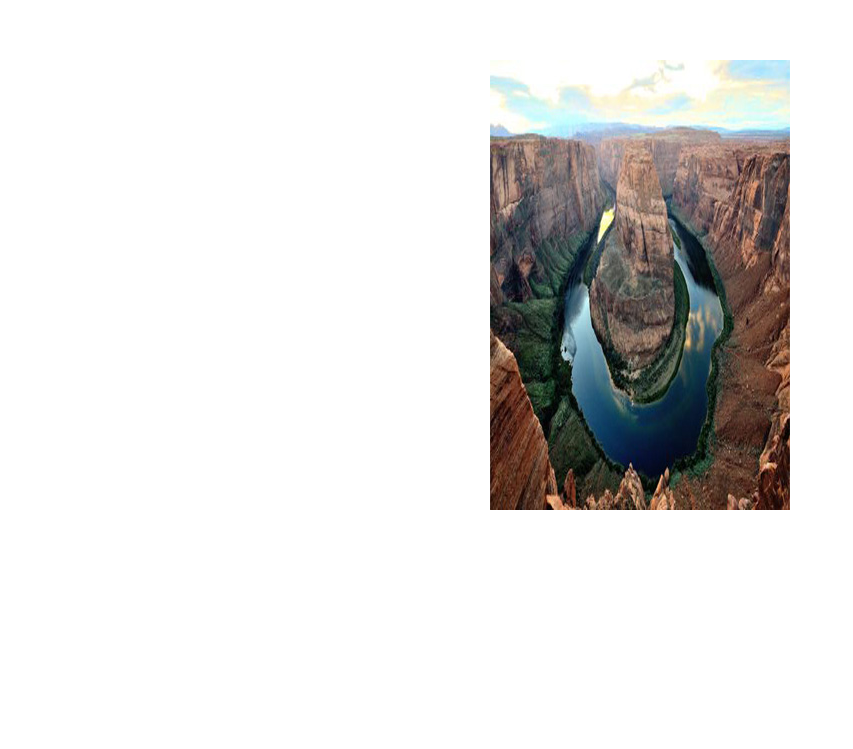
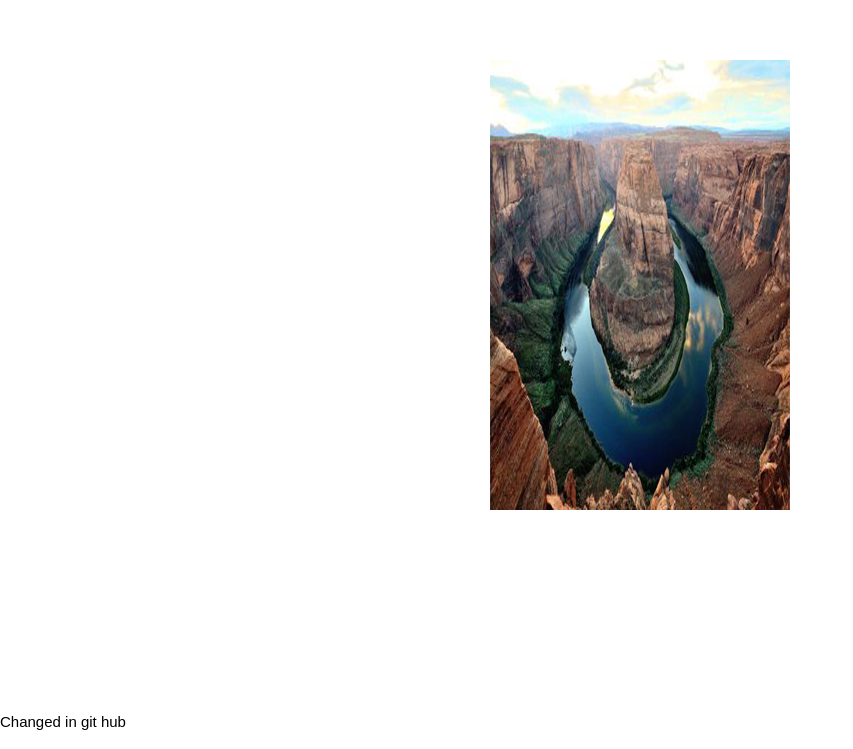
Before and after one commit to SharperAG/WD, a plain HTML site: page index.html in a window 1280 px wide. Shown: the part 140-889 px from the top of the page, without its empty margins (0-853 px from the left). Before the commit the page ends 850 px from the top, so only its background shows below. Drawn offline with Linux system fonts and the light colour scheme.

Commit message:
Update index.html

```diff
--- a/index.html
+++ b/index.html
@@ -11,5 +11,8 @@
     <div class="card-wrapper">
       <div class="card-canyon"></div>
     </div>
+    <p>
+      Changed in git hub
+    </p>
   </body>
 </html>
```
